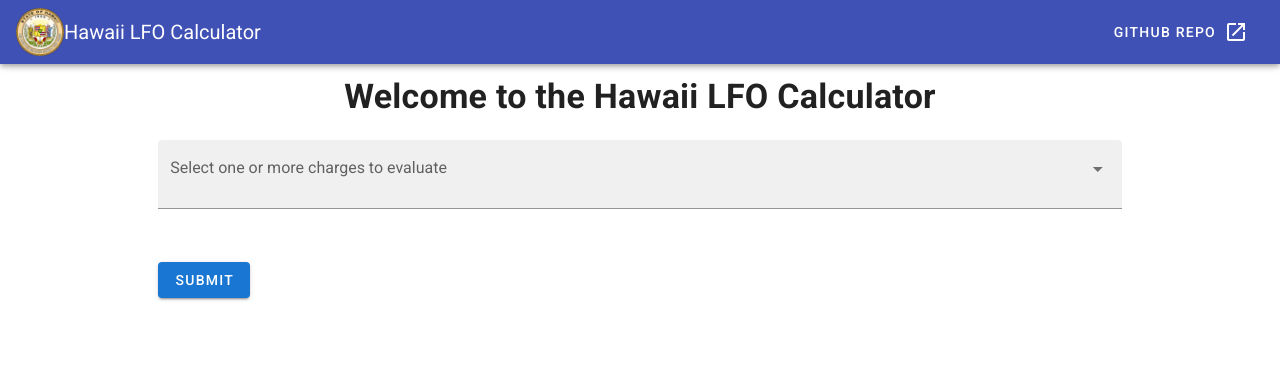
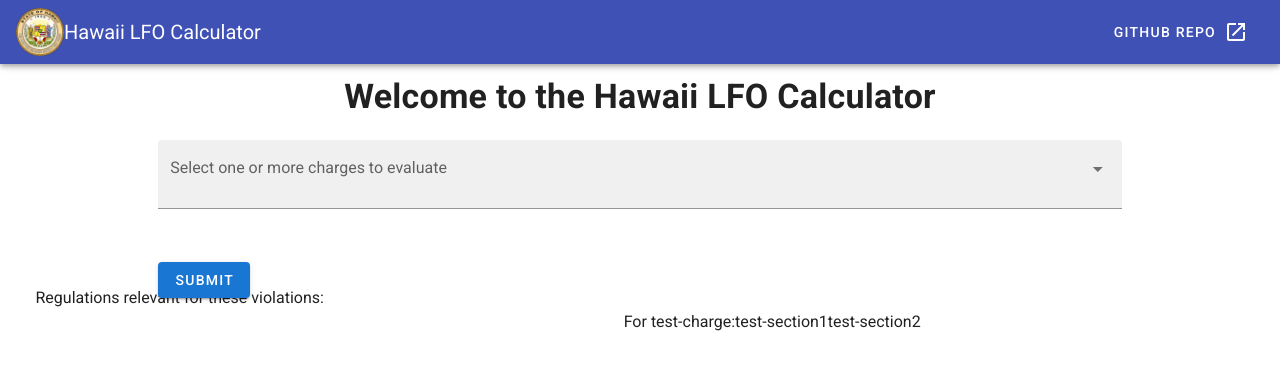
Before and after one commit to lfo-calculator/hawaii, a Vue app in the folder front-end/: page / in a window 1280 px wide. Shown: the top 370 px of the page. Built offline with nearby package versions, Linux system fonts and the light colour scheme; no server answers.

Commit message:
Plug frontend and backend together and have the Vue UI query the backend for relevant charges

```diff
--- a/front-end/package.json
+++ b/front-end/package.json
@@ -32,7 +32,8 @@
     "vue-cli-plugin-vuetify": "~2.4.0",
     "vue-cli-plugin-vuetify-cli": "~0.2.2",
     "vue-template-compiler": "^2.6.11",
-    "vuetify-loader": "^1.7.0"
+    "vuetify-loader": "^1.7.0",
+    "hawaii-lfo": "file:../catala-regs/ocaml"
   },
   "eslintConfig": {
     "root": true,
--- a/front-end/src/App.vue
+++ b/front-end/src/App.vue
@@ -96,9 +96,15 @@
         </v-row>
         </v-form>
         <v-row>
-          <v-col v-if="relevant.length > 0">
+          <v-row v-if="relevant.length > 0">
           Regulations relevant for these violations:
-          </v-col>
+          </v-row>
+          <v-row v-for="r in relevant" v-bind:key="r.charge">
+            For {{ r.charge }}:
+            <span v-for="s in r.sections" v-bind:key="s">
+              {{ s }}
+            </span>
+          </v-row>
         </v-row>
       </v-container>
     </v-main>
@@ -107,6 +113,7 @@
 
 <script>
 import axios from 'axios';
+import lfo from 'hawaii-lfo';
 
 export default {
   name: 'App',
@@ -116,11 +123,16 @@ export default {
       charges: [],
       isUpdating: false,
       regulations: [],
-      relevant: [],
+      relevant: [{ charge: "test-charge", sections: [ "test-section1",
+      "test-section2" ]}],
+      needs: {
+        age: false,
+        priors: false,
+        is_construction: false
+      },
       chargeSelectorRules: [
         value => !!value || 'Please select at least one regulation'
-      ],
-      needs: []
+      ]
     }
   },
   async created() {
@@ -147,7 +159,15 @@ export default {
         this.regulations.splice(index, 1)
     },
     computeNeeds() {
-      console.log(this.charges);
+      this.relevant = [];
+      this.charges.forEach(c => {
+        let { sections, needs } = lfo.relevant(c);
+        this.relevant.push({
+          charge: c,
+          sections: sections
+        });
+        needs.forEach(x => (needs[x] = true));
+      });
     },
   },
 }
```
Also changed, not shown: 2 other files (tests, documents, lock files or other folders).
